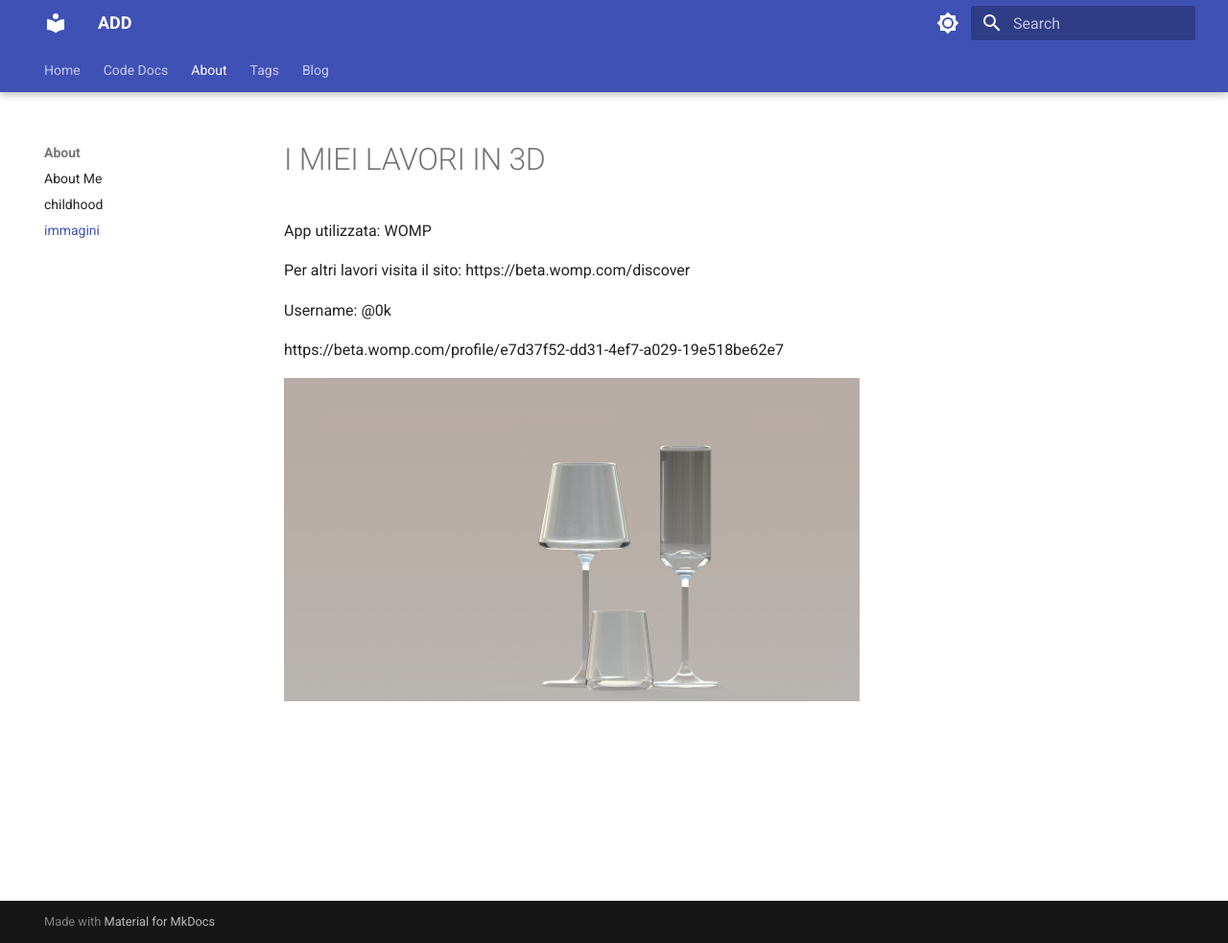
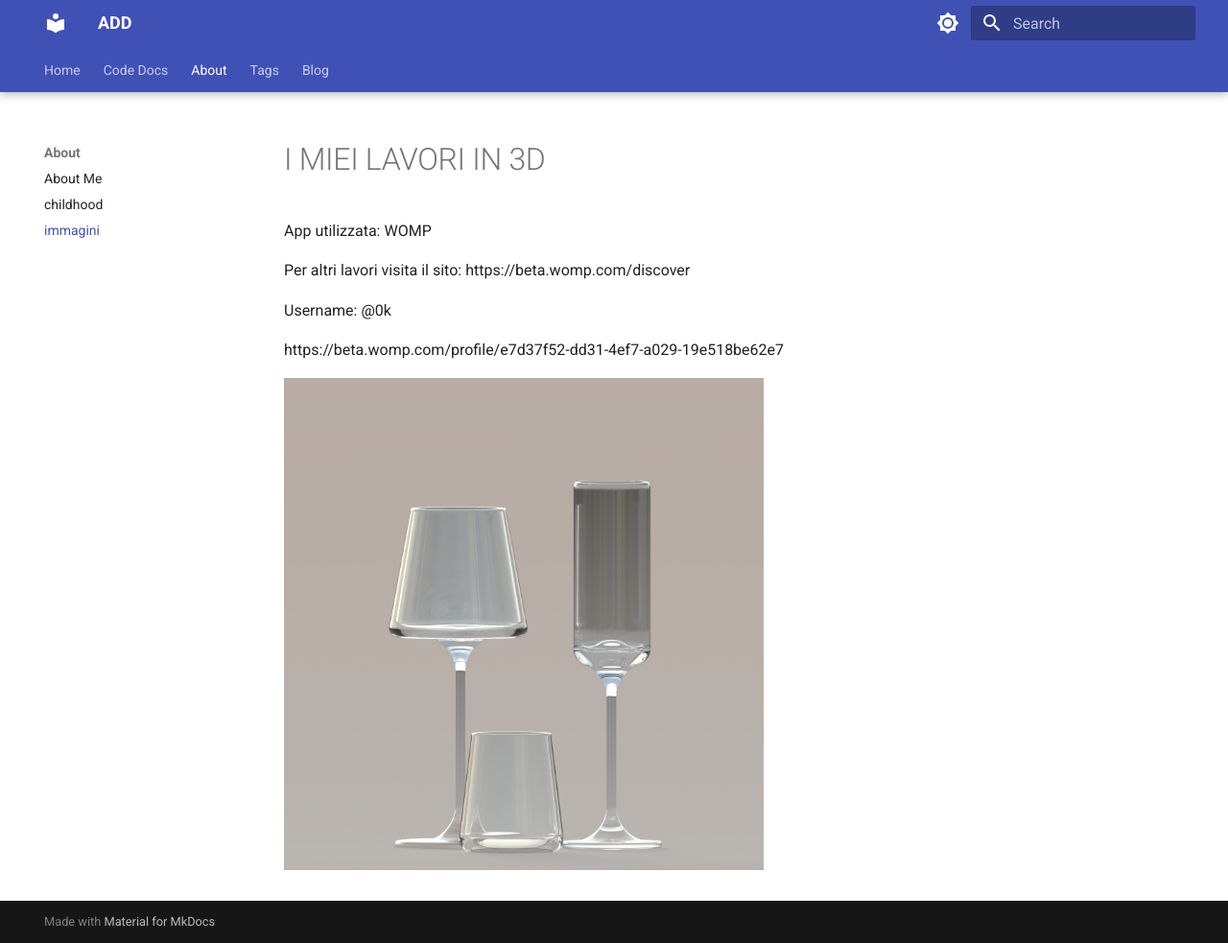
Before and after one commit to valex-i/sito, an MkDocs documentation site: the page built from docs/about/immagini.md, in a window 1280 px wide and 983 px high. Shown: the whole window at 96% size. Built offline with MkDocs 1.6.1 and Material for MkDocs 9.7.7, drawn with Linux system fonts in a browser that asks for light colours.

Commit message:
okokokokokokok

```diff
--- a/docs/about/immagini.md
+++ b/docs/about/immagini.md
@@ -9,4 +9,4 @@ Username: @0k
 https://beta.womp.com/profile/e7d37f52-dd31-4ef7-a029-19e518be62e7
 
 
-![bicchieri](i-miei-oggetti-3D/bicchieri.png){:style="width:600px; height:auto;"}
+![bicchieri](i-miei-oggetti-3D/bicchieri.png){:style="width:500px; height:auto;"}
```
Also changed, not shown: docs/about/i-miei-oggetti-3D/bicchieri.png.
